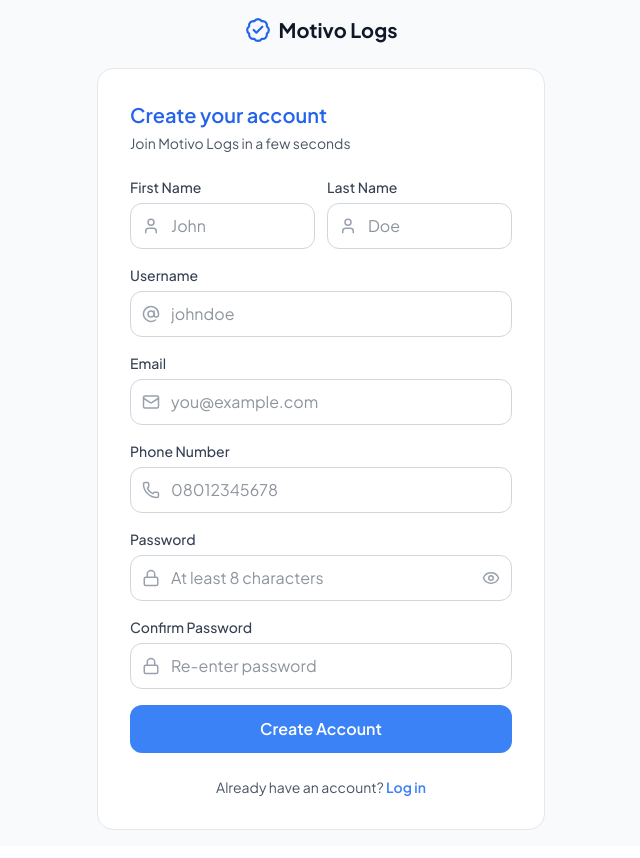
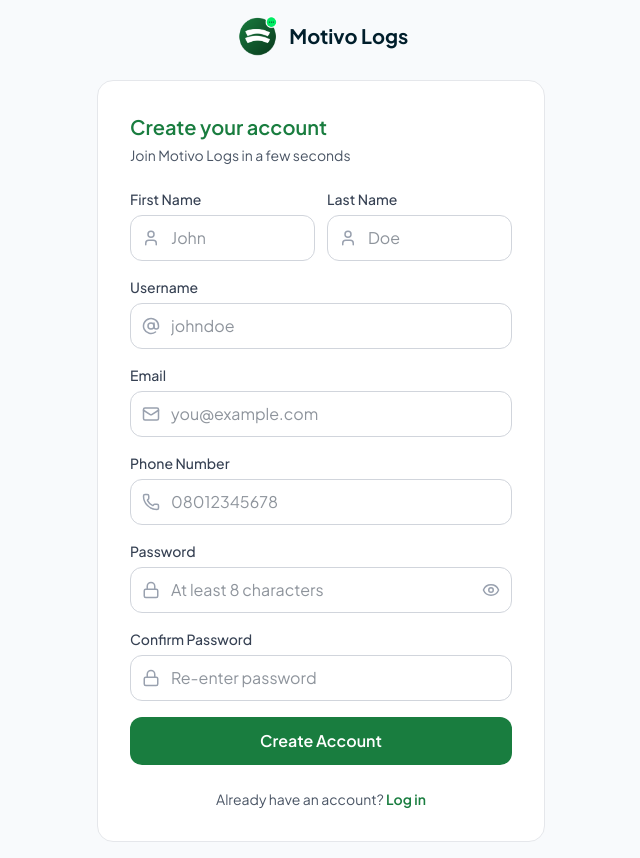
Before and after one commit to xMotivo-Technologies/motivo-logs, a React app: page /register in a window 1280 px wide. Shown: the whole page, without its empty margins (319-959 px from the left). Built offline with nearby package versions, Linux system fonts and the light colour scheme; no server answers; the HTML template or start-up script is replaced by a standard one.

Commit message:
update: env.example

```diff
--- a/src/components/auth/AuthLayout.jsx
+++ b/src/components/auth/AuthLayout.jsx
@@ -5,12 +5,13 @@ const AuthLayout = ({ title, subtitle, children }) => {
     <div className="flex min-h-screen items-center justify-center bg-slate-50 p-4">
       <div className="w-full max-w-md">
         <div className="mb-6 flex items-center justify-center gap-2">
-          <BadgeCheck className="text-customBlueDark" size={26} />
-          <span className="text-xl font-bold text-gray-900">Motivo Logs</span>
+          {/* <BadgeCheck className="text-customBlueDark" size={26} /> */}
+          <img className='h-10' src="images/logo.png" alt="Motivo Logs Logo" />
+          <span className="text-xl font-bold text-customGreenDark">Motivo Logs</span>
         </div>
 
         <div className="rounded-2xl border border-gray-200 bg-white p-8">
-          <h1 className="mb-1 text-xl font-semibold text-customBlueDark">{title}</h1>
+          <h1 className="mb-1 text-xl font-semibold text-customGreen">{title}</h1>
           {subtitle && <p className="mb-6 text-sm text-gray-600">{subtitle}</p>}
           {children}
         </div>
--- a/src/components/auth/Login.jsx
+++ b/src/components/auth/Login.jsx
@@ -71,7 +71,7 @@ const Login = ({ onSuccess }) => {
           type="submit"
           disabled={isSubmitting}
           className={`flex w-full items-center justify-center gap-2 rounded-xl py-3 font-semibold text-white ${
-            isSubmitting ? 'cursor-not-allowed bg-gray-300' : 'cursor-pointer bg-customBlue hover:bg-customBlueDark'
+            isSubmitting ? 'cursor-not-allowed bg-gray-300' : 'cursor-pointer bg-customGreen hover:bg-customGreenDark'
           }`}
         >
           {isSubmitting && <Loader2 className="animate-spin" size={18} />}
@@ -81,7 +81,7 @@ const Login = ({ onSuccess }) => {
 
       <p className="mt-6 text-center text-sm text-gray-600">
         Don't have an account?{' '}
-        <Link to="/register" className="font-semibold text-customBlue hover:text-customBlueDark">
+        <Link to="/register" className="font-semibold text-customGreen hover:text-customGreenDark">
           Sign up
         </Link>
       </p>
--- a/src/components/auth/Register.jsx
+++ b/src/components/auth/Register.jsx
@@ -73,11 +73,11 @@ const Register = () => {
     return (
       <AuthLayout title="Account created">
         <div className="text-center">
-          <CheckCircle2 className="mx-auto mb-3 text-customBlue" size={40} />
+          <CheckCircle2 className="mx-auto mb-3 text-customGreen" size={40} />
           <p className="mb-6 text-sm text-gray-600">Your account has been created. You can now log in.</p>
           <button
             onClick={() => navigate('/login')}
-            className="w-full cursor-pointer rounded-xl bg-customBlue py-3 font-semibold text-white hover:bg-customBlueDark"
+            className="w-full cursor-pointer rounded-xl bg-customGreen py-3 font-semibold text-white hover:bg-customGreenDark"
           >
             Continue to Login
           </button>
@@ -132,7 +132,7 @@ const Register = () => {
           type="submit"
           disabled={isSubmitting}
           className={`flex w-full items-center justify-center gap-2 rounded-xl py-3 font-semibold text-white ${
-            isSubmitting ? 'cursor-not-allowed bg-gray-300' : 'cursor-pointer bg-customBlue hover:bg-customBlueDark'
+            isSubmitting ? 'cursor-not-allowed bg-gray-300' : 'cursor-pointer bg-customGreen hover:bg-customGreenDark'
           }`}
         >
           {isSubmitting && <Loader2 className="animate-spin" size={18} />}
@@ -142,7 +142,7 @@ const Register = () => {
 
       <p className="mt-6 text-center text-sm text-gray-600">
         Already have an account?{' '}
-        <Link to="/login" className="font-semibold text-customBlue hover:text-customBlueDark">
+        <Link to="/login" className="font-semibold text-customGreen hover:text-customGreenDark">
           Log in
         </Link>
       </p>
--- a/src/index.css
+++ b/src/index.css
@@ -19,7 +19,9 @@ body {
 }
 
 .header-txt {
+
   font-family: 'Plus Jakarta Sans', sans-serif;
+  /* font-weight: 400; */
 }
 
 /* Used by the homepage ticker strip — Tailwind has no built-in marquee. */
```
Also changed, not shown: src/components/Sidebar.jsx (line endings or trailing spaces), 1 other file (tests, documents, lock files or other folders).
